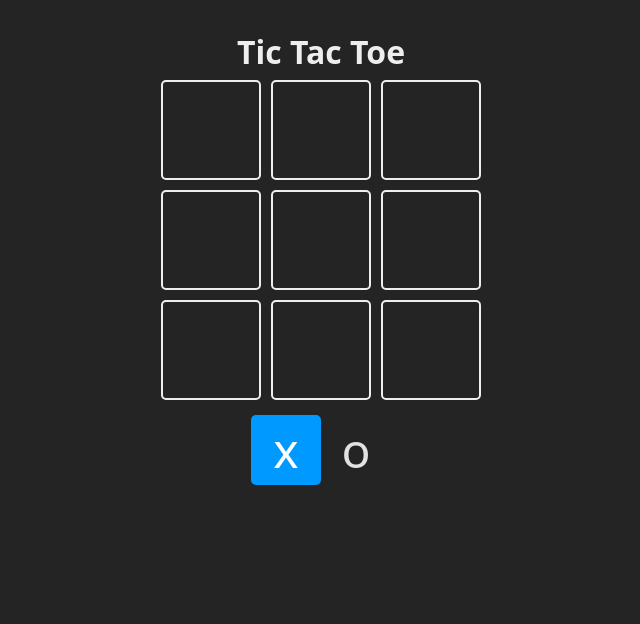
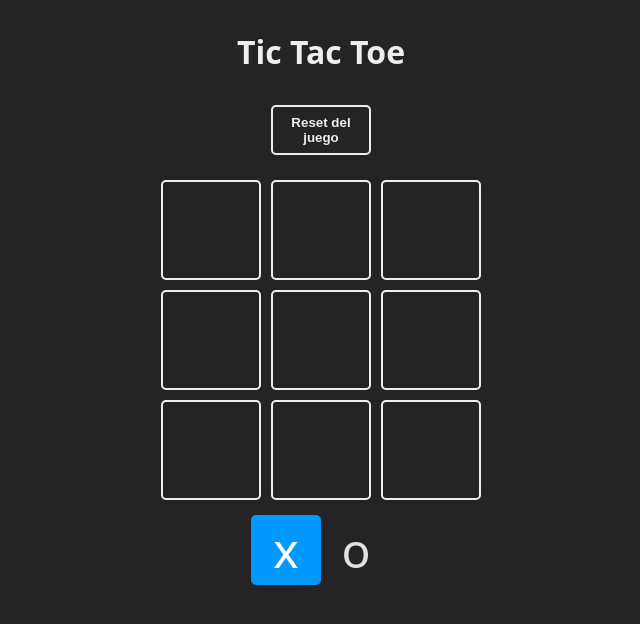
Before and after one commit to JUANESSMURF/react-learning-proyects, a React (Vite) app in the folder vite-project/: page / in a window 1280 px wide. Shown: the top 624 px of the page, without its empty margins (319-959 px from the left). Built offline with nearby package versions, Linux system fonts and the light colour scheme.

Commit message:
Add conffeti if winner, or message when is draw, making components and logic folders

```diff
--- a/vite-project/package.json
+++ b/vite-project/package.json
@@ -10,6 +10,7 @@
     "preview": "vite preview"
   },
   "dependencies": {
+    "canvas-confetti": "1.9.2",
     "react": "^18.2.0",
     "react-dom": "^18.2.0"
   },
--- a/vite-project/src/App.jsx
+++ b/vite-project/src/App.jsx
@@ -1,36 +1,37 @@
 import { useState } from "react"
-
-const TURNS = {
-  X: 'x',
-  O: 'o'
-}
+import confetti from "canvas-confetti"
+import { Square } from "./components/Square.jsx"
+import { TURNS } from "./constants.js"
+import { checkWinnerFrom } from "./logic/board.js"
 
 
-
-const Square = ({ children, isSelected, updateBoard, index }) => {
-  const className = `square ${isSelected ? 'is-selected' :''} `
-
-
-  const handleClick = () => {
-    updateBoard(index)
-  }
-
-  return (
-    <div onClick={handleClick} className={className}>
-      {children}
-    </div>
-  )
-}
 
 function App() {
   const [board, setBoard] = useState(
     Array(9).fill(null)
     )
-  const [turn, setTurn] = useState(TURNS.X)
+    const [turn, setTurn] = useState(TURNS.X)
+
+    //Null = no hay ganador y false = empate
+    const [winner, setWinner] = useState(null)
+
+
+
+  const resetGame = () => {
+    setBoard(Array(9).fill(null))
+    setTurn(TURNS.X)
+    setWinner(null)
+  }
+
+  const checkEndGame = (newBoard) => {
+    // revisar si no hay mas espacios vacios en el tablero
+    // si en square hay otra cosa que no sea null(vacio)
+    return newBoard.every((square) => square !== null)
+  }
 
   const updateBoard = (index) => {
-    //No actualizar esta posicion del board si ya tiene algo
-    if (board[index]) return
+    //No actualizar esta posicion del board si ya tiene algo o ya tiene ganador
+    if (board[index] || winner) return
 
     // Al darle click guarda posicion X u O
     const newBoard = [...board]
@@ -40,22 +41,30 @@
     //Cambia el turno
     const newTurn = turn === TURNS.X ? TURNS.O : TURNS.X
     setTurn(newTurn)
+
+    //Revisar si hay ganador
+    const newWinner = checkWinnerFrom(newBoard)
+    if (newWinner) {
+      confetti()
+      setWinner(newWinner)
+    } else if (checkEndGame(newBoard)) {
+      setWinner(false) // empate
   }
-
-
+  }
   return (
     <main className='board'>
       <h1>Tic Tac Toe</h1>
+      <button onClick={resetGame}>Reset del juego</button>
       <section className='game'>
       {
-        board.map((_, index) => {
+        board.map((square, index) => {
           return (
             <Square
               key={index}
               index={index}
               updateBoard={updateBoard}
             >
-              {board[index]}
+              {square}
             </Square>
           )
         })
@@ -69,9 +78,34 @@
           {TURNS.O}
         </Square>
       </section>
+      {
+        winner !== null && (
+          <section className="winner">
+            <div className="text">
+              <h2>
+                {
+                  winner == false
+                    ? 'Empate'
+                    : 'Gano: '
+                }
+              </h2>
+
+              <header className="win">
+                {winner && <Square>{winner}</Square>}
+              </header>
+
+              <footer>
+                <button onClick={resetGame}>Empezar de nuevo</button>
+              </footer>
+            </div>
+          </section>
+        )
+      }
     </main>
     )
   }
 
 
+
+
 export default App
--- /dev/null
+++ b/vite-project/src/components/Square.jsx
@@ -0,0 +1,16 @@
+
+
+export const Square = ({ children, isSelected, updateBoard, index }) => {
+    const className = `square ${isSelected ? 'is-selected' :''} `
+
+
+    const handleClick = () => {
+      updateBoard(index)
+    }
+
+    return (
+      <div onClick={handleClick} className={className}>
+        {children}
+      </div>
+    )
+  }
--- /dev/null
+++ b/vite-project/src/constants.js
@@ -0,0 +1,22 @@
+export const TURNS = {
+    X: 'x',
+    O: 'o'
+  }
+
+
+
+
+
+export const WINNER_COMBOS = [
+    [0, 1, 2],
+    [3, 4, 5],
+    [6, 7, 8],
+
+    [0, 3, 6],
+    [1, 4, 7],
+    [2, 5, 8],
+
+    [0, 4, 8],
+    [2, 4, 6],
+    []
+  ]
--- /dev/null
+++ b/vite-project/src/logic/board.js
@@ -0,0 +1,17 @@
+import { WINNER_COMBOS } from "../constants.js"
+
+export const checkWinnerFrom = (boardToCheck) => {
+    //Revisa todas las combos ganadoras para ver si X u O gano
+    for (const combo of WINNER_COMBOS) {
+      const [a, b, c] = combo
+      if (
+        boardToCheck[a] && //Revisar si hay una X u O
+        boardToCheck[a] === boardToCheck[b] && //Revisa si esta X => X u O => O
+        boardToCheck[a] === boardToCheck[c]
+      ) {
+        return boardToCheck[a] //Devuelve si el ganador es X u O
+      }
+    }
+    //si no hay ganador
+    return null
+  }
```
Also changed, not shown: 1 other file (tests, documents, lock files or other folders).
